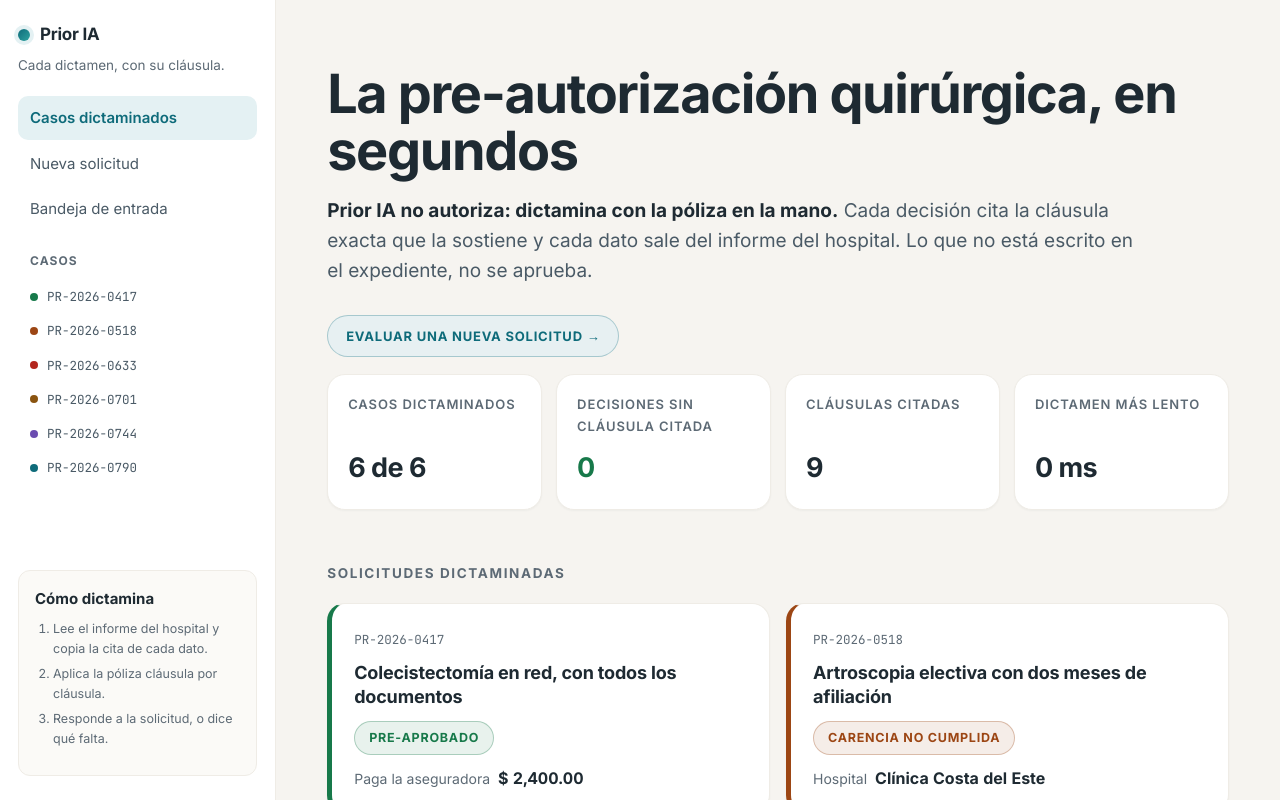
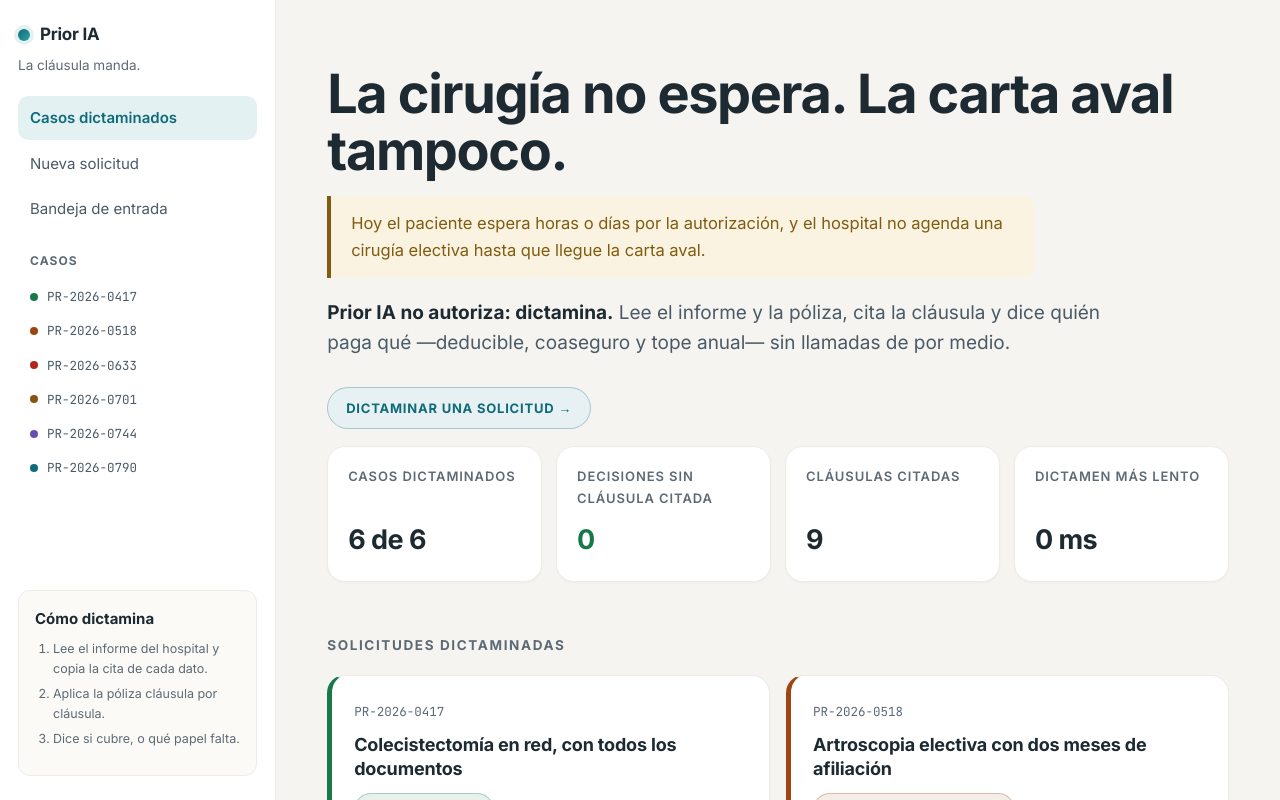
Before and after one commit to pixeltabletop/hackiaton-reto-1, a Next.js app: page / in a window 1280 px wide. Shown: the top 800 px of the page. Built offline with nearby package versions, Linux system fonts and the light colour scheme.

Commit message:
frases nuevas: carta aval, La clausula manda, el problema contado como lo vive el paciente

```diff
--- a/app/globals.css
+++ b/app/globals.css
@@ -280,6 +280,28 @@ h1 {
   color: var(--tinta-2);
   max-width: 68ch;
   margin: 0 0 28px;
+}
+
+/* El problema, contado como lo cuenta el reto: en la voz del que lo vive. */
+.problema {
+  max-width: 68ch;
+  margin: 0 0 20px;
+  padding: 14px 20px;
+  background: var(--fam-documentos-tinte);
+  border-left: 4px solid var(--fam-documentos);
+  border-radius: 0 var(--radio-chico) var(--radio-chico) 0;
+  font-size: 16.5px;
+  line-height: 1.65;
+  color: var(--fam-documentos);
+}
+
+/* La frase que cierra la portada. */
+.cierre {
+  font-size: 20px;
+  font-weight: 700;
+  letter-spacing: -0.01em;
+  color: var(--tinta);
+  margin-bottom: 20px;
 }
 
 .tesis strong {
--- a/app/layout.tsx
+++ b/app/layout.tsx
@@ -74,7 +74,7 @@ export default function RootLayout({ children }: { children: ReactNode }) {
               <ol className="lateral-pasos">
                 <li>Lee el informe del hospital y copia la cita de cada dato.</li>
                 <li>Aplica la póliza cláusula por cláusula.</li>
-                <li>Responde a la solicitud, o dice qué falta.</li>
+                <li>Dice si cubre, o qué papel falta.</li>
               </ol>
             </div>
           </aside>
--- a/app/marca.ts
+++ b/app/marca.ts
@@ -7,7 +7,7 @@
 export const MARCA = {
   nombre: 'Prior IA',
   corto: 'Prior IA',
-  lema: 'Cada dictamen, con su cláusula.',
+  lema: 'La cláusula manda.',
 };
 
 /** El equipo y el evento van juntos y solo al pie. */
--- a/app/page.tsx
+++ b/app/page.tsx
@@ -21,15 +21,18 @@ export default function Page() {
   return (
     <div className="hoja">
       <header>
-        <h1>La pre-autorización quirúrgica, en segundos</h1>
+        <h1>La cirugía no espera. La carta aval tampoco.</h1>
+        <p className="problema">
+          Hoy el paciente espera horas o días por la autorización, y el hospital no agenda una cirugía
+          electiva hasta que llegue la carta aval.
+        </p>
         <p className="tesis">
-          <strong>Prior IA no autoriza: dictamina con la póliza en la mano.</strong> Cada decisión
-          cita la cláusula exacta que la sostiene y cada dato sale del informe del hospital. Lo que no
-          está escrito en el expediente, no se aprueba.
+          <strong>Prior IA no autoriza: dictamina.</strong> Lee el informe y la póliza, cita la
+          cláusula y dice quién paga qué —deducible, coaseguro y tope anual— sin llamadas de por medio.
         </p>
         <p>
           <Link className="chip chip-enlace" href="/leer">
-            Evaluar una nueva solicitud →
+            Dictaminar una solicitud →
           </Link>
         </p>
       </header>
@@ -84,6 +87,7 @@ export default function Page() {
       ))}
 
       <footer>
+        <p className="cierre">Aquí no se adivina: se cita la cláusula.</p>
         <p>
           Seis dictámenes · {formato(totalAseguradora)} respondidos por la aseguradora en los casos
           aprobados · ninguna decisión sin cláusula citada · el mismo caso da siempre el mismo
```
Also changed, not shown: app/leer/page.tsx (+3 -4 lines).
